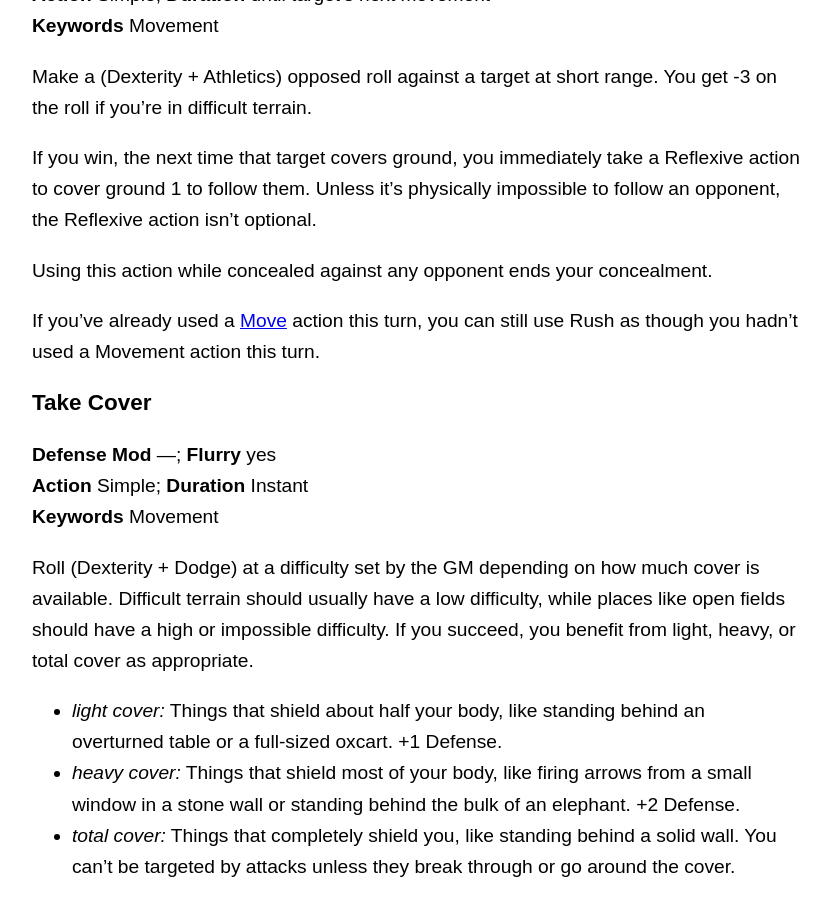
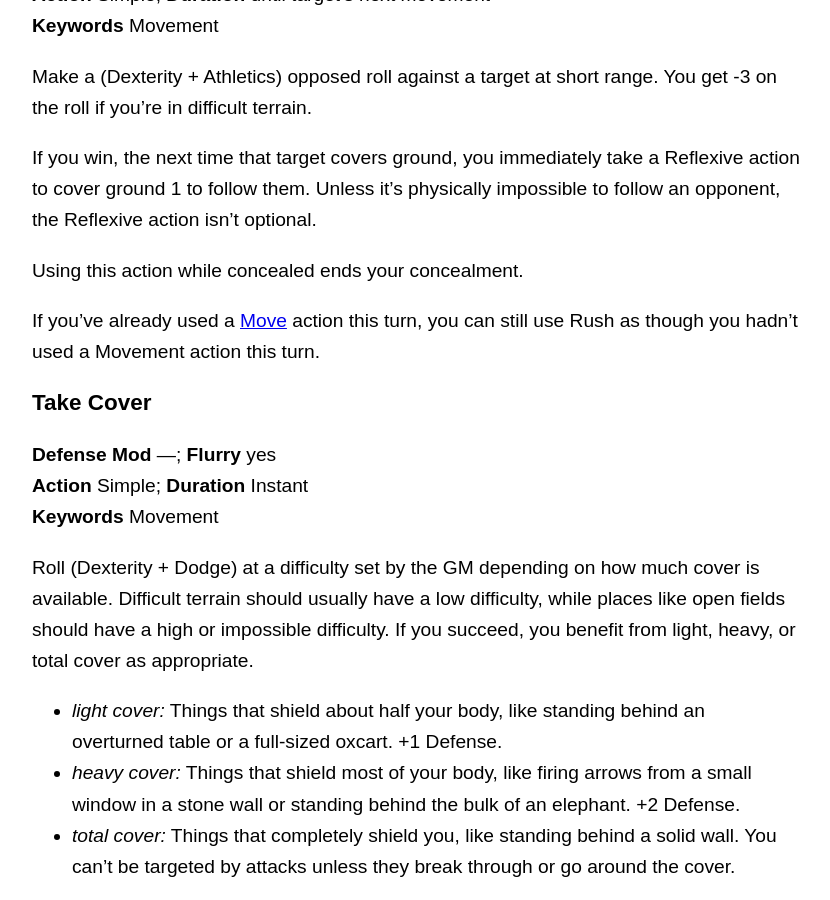
Before and after one commit to lost-egg/lost-egg.github.io, a Jekyll site: the page built from combat.md, in a window 1280 px wide and 900 px high, scrolled down 10268 px. Shown: the whole window, without its empty margins (224-1054 px from the left). Built offline with Jekyll 4.4.1, drawn with Linux system fonts in a browser that asks for light colours.

Commit message:
tweak Rush wording

```diff
--- a/combat.md
+++ b/combat.md
@@ -226,7 +226,7 @@ Make a (Dexterity + Athletics) opposed roll against a target at short range. You
 
 If you win, the next time that target covers ground, you immediately take a Reflexive action to cover ground 1 to follow them. Unless it's physically impossible to follow an opponent, the Reflexive action isn't optional.
 
-Using this action while concealed against any opponent ends your concealment.
+Using this action while concealed ends your concealment.
 
 If you've already used a [Move](#move) action this turn, you can still use Rush as though you hadn't used a Movement action this turn.
 
```
